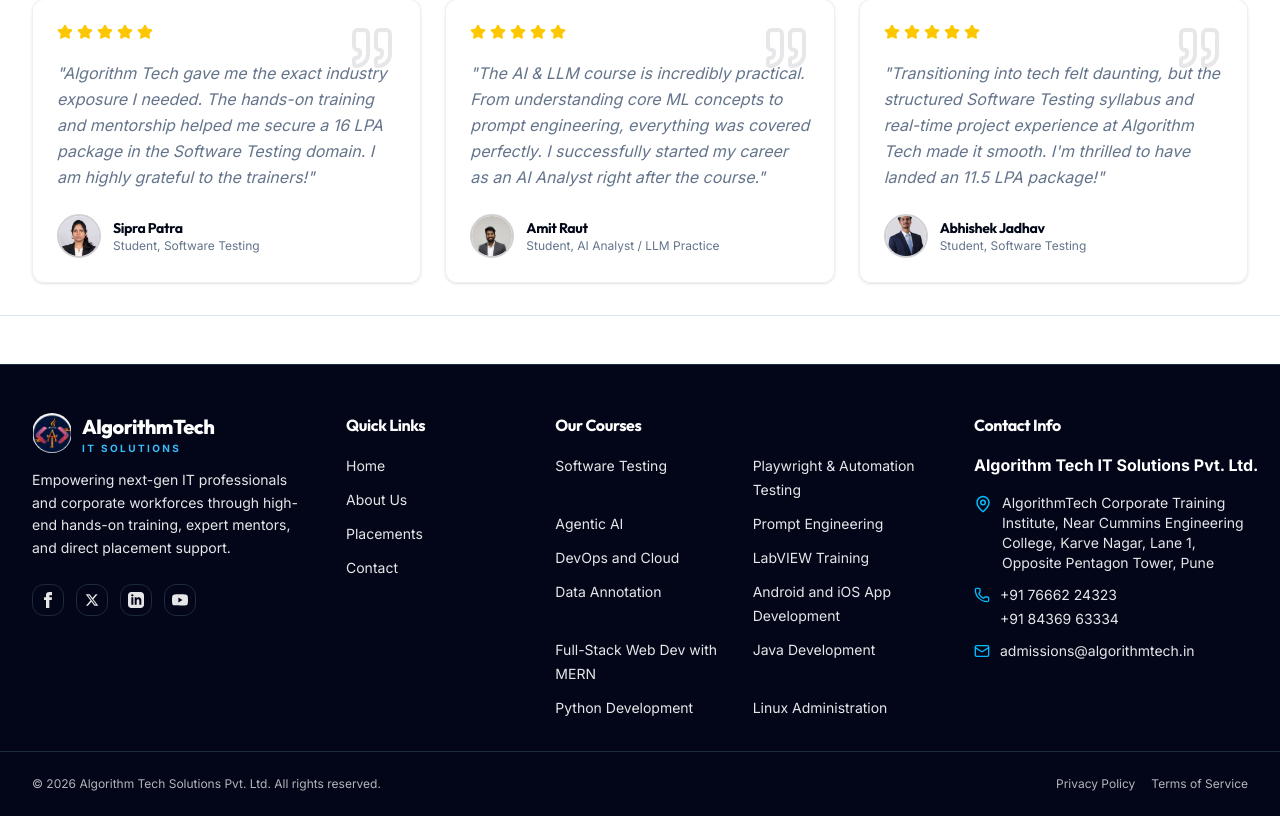
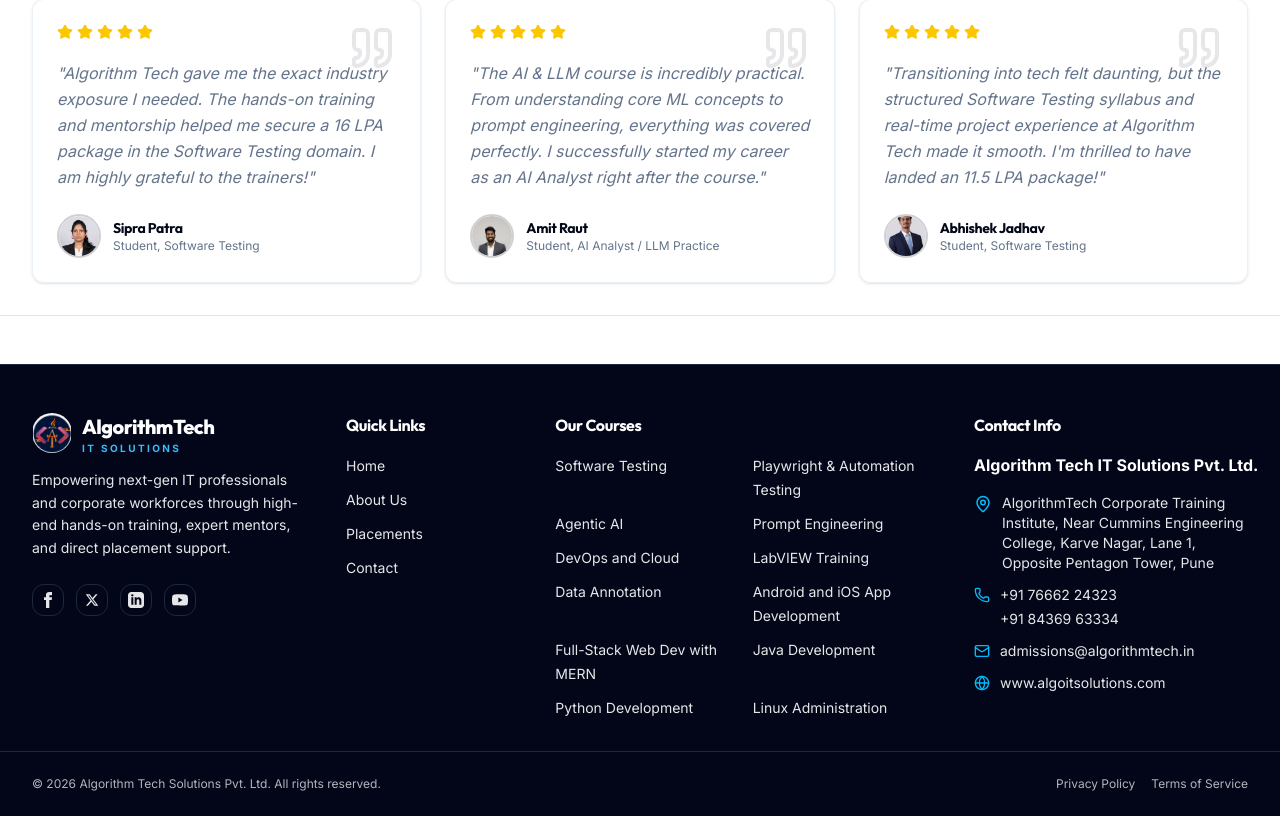
Before and after one commit to Pranav-Darokar/AlgorithmTechSolutions, a React (Vite) app: page / in a window 1280 px wide. Shown: the part 5768-6584 px from the top of the page. Built offline with nearby package versions, Linux system fonts and the light colour scheme.

Commit message:
Add website link to footer contact info

```diff
--- a/src/components/common/Footer.jsx
+++ b/src/components/common/Footer.jsx
@@ -1,6 +1,6 @@
 import React from 'react'
 import { Link } from 'react-router-dom'
-import { Mail, Phone, MapPin, Send } from 'lucide-react'
+import { Mail, Phone, MapPin, Send, Globe } from 'lucide-react'
 import { Container } from '@/components/ui/Container'
 import { Button } from '@/components/ui/Button'
 import { Input } from '@/components/ui/Input'
@@ -126,6 +126,12 @@
               <Mail size={16} className="text-sky-400 shrink-0" />
               <span>admissions@algorithmtech.in</span>
             </li>
+            <li className="flex items-center gap-2.5">
+              <Globe size={16} className="text-sky-400 shrink-0" />
+              <a href="https://www.algoitsolutions.com/" target="_blank" rel="noopener noreferrer" className="hover:text-sky-400 transition-colors duration-150">
+                www.algoitsolutions.com
+              </a>
+            </li>
           </ul>
 
 
```
